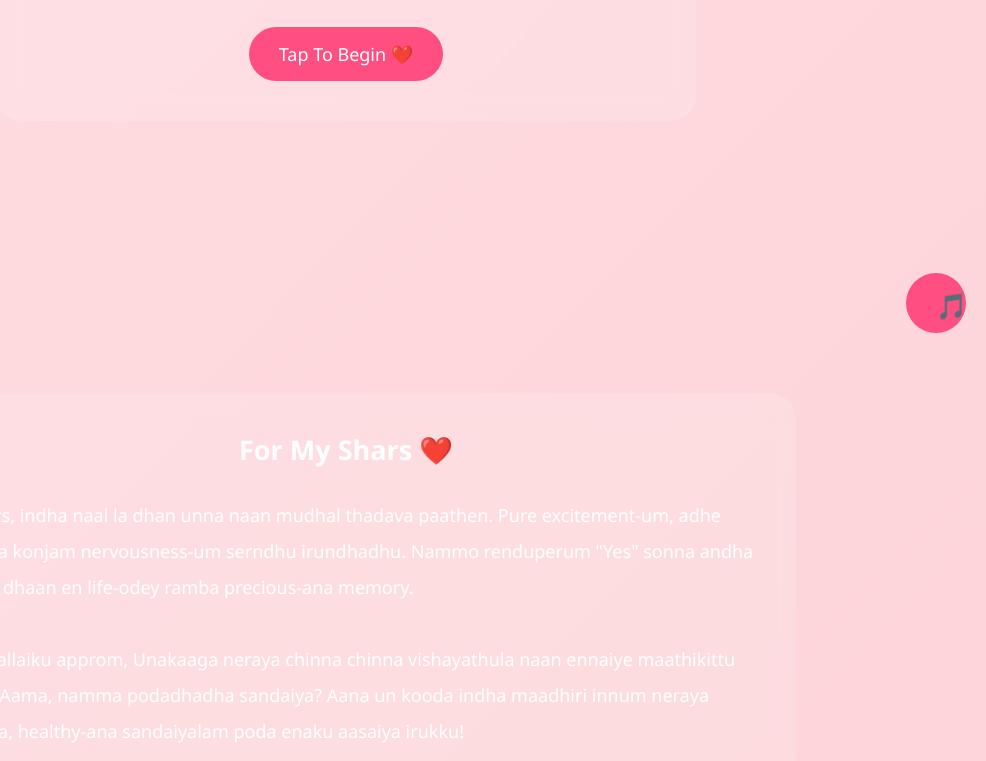
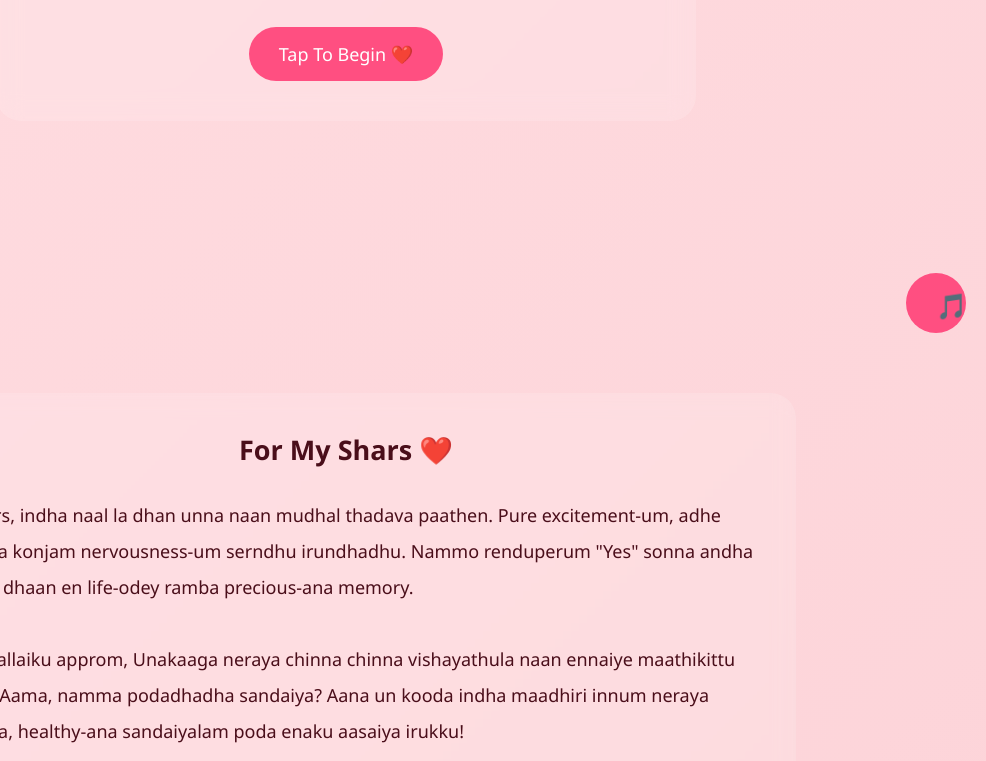
Before and after one commit to pubgkrdaily/anniversary-for-shars, a plain HTML site: page index.html in a window 1280 px wide. Shown: the part 447-1208 px from the top of the page, without its empty margins (294-1280 px from the left). Drawn offline with Linux system fonts and the light colour scheme.

Commit message:
font colour update

```diff
--- a/index.html
+++ b/index.html
@@ -20,7 +20,7 @@ html{
 body{
     background:linear-gradient(135deg,#ffdde1,#ee9ca7);
     overflow-x:hidden;
-    color:white;
+    color:#4a0e1a;
 }
 
 .hero{
```
